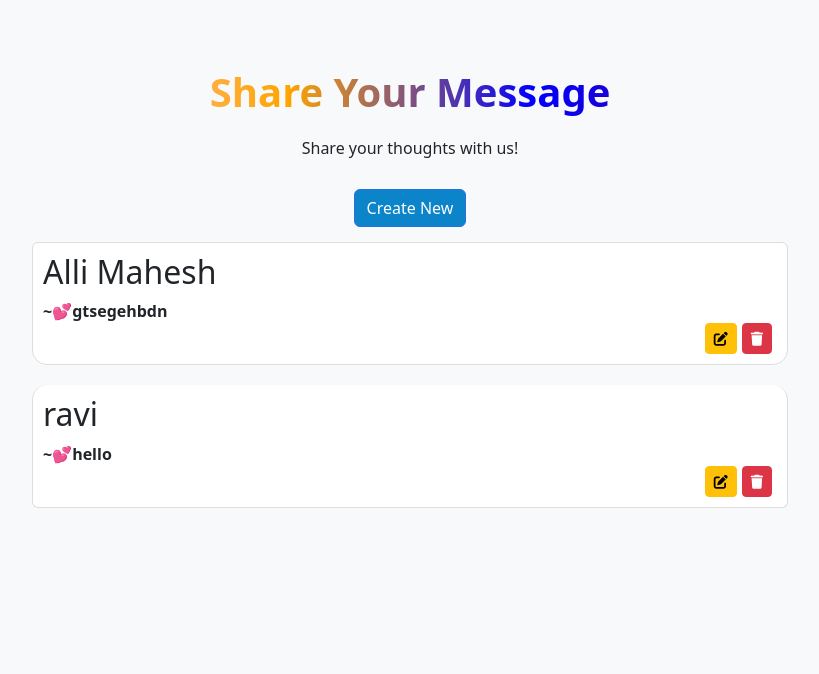
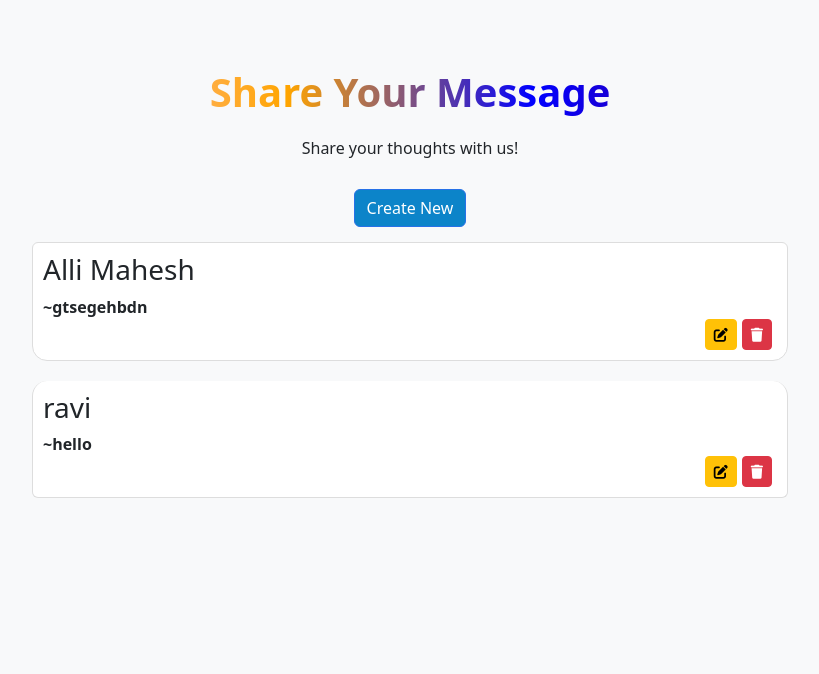
Before and after one commit to maheshalli28/Curd, a Django app: page / in a window 1280 px wide. Shown: the top 674 px of the page, without its empty margins (230-1049 px from the left). Run offline with Django 5.2, Linux system fonts and the light colour scheme; data comes from the database, SQL or seed files in the repository.

Commit message:
Changed html page1

```diff
--- a/templates/item_list.html
+++ b/templates/item_list.html
@@ -86,8 +86,8 @@
         {% for item in items %}
         <li class="list-group-item  ">
             <div>
-                <h2 > {{ item.name }}</h2>
-                <p class="mb-0 "> ~💕{{ item.description }}</p>
+                <h3> {{ item.name }}</h3>
+                <p class="mb-0 "> ~{{ item.description }}</p>
             </div>
             <div class="d-flex justify-content-end">
                 <button class="btn btn-warning btn-sm" data-bs-toggle="modal" data-bs-target="#itemModal" onclick="openEditModal({{ item.id }})">
```
